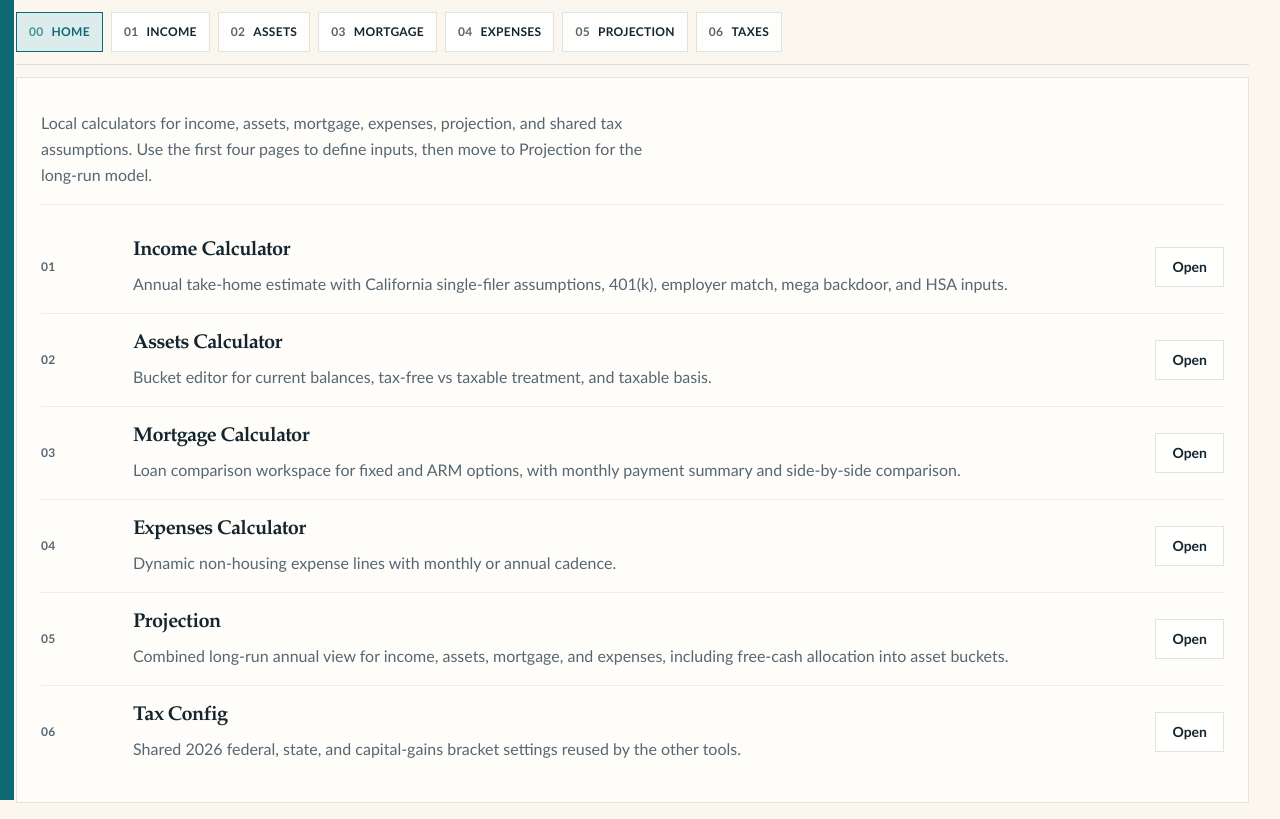
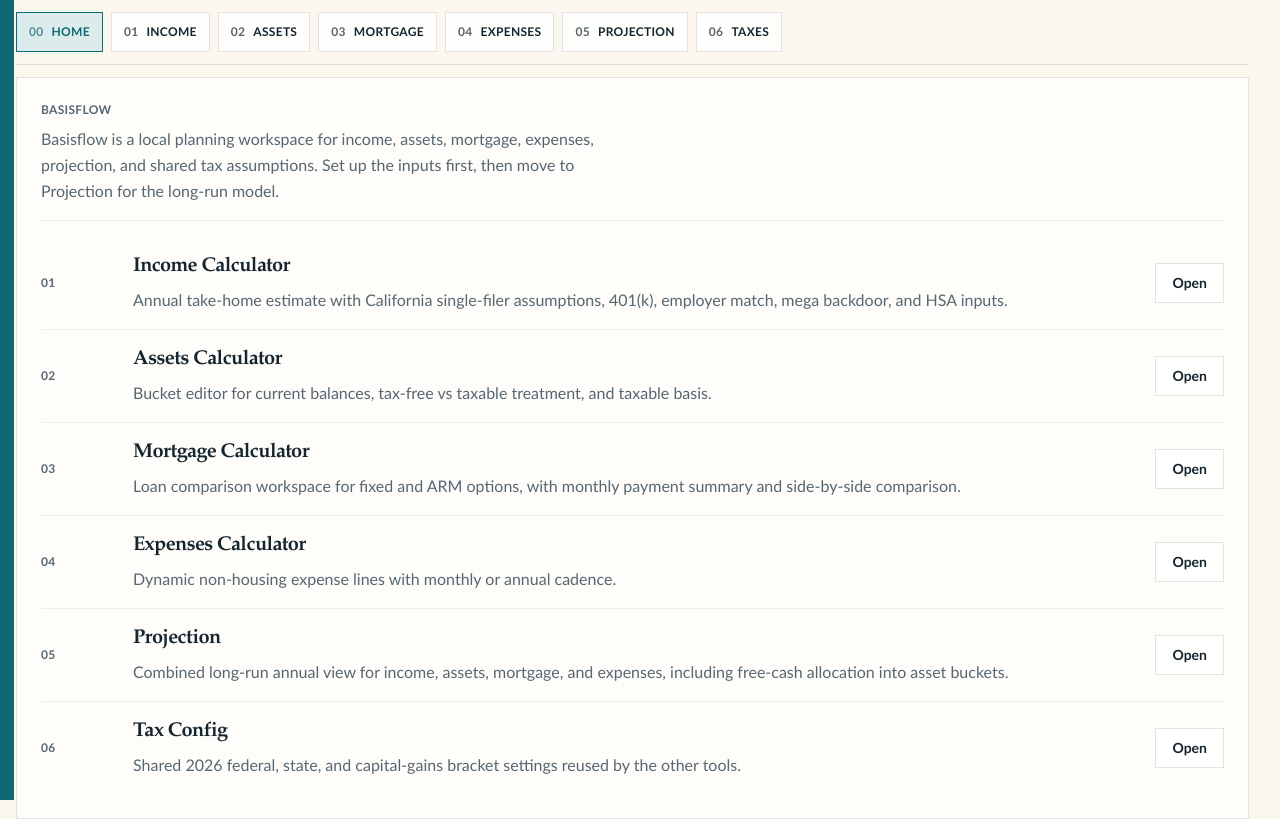
Before and after one commit to exilium-com/basisflow, a React (Vite) app: page / in a window 1280 px wide. Built offline with nearby package versions, Linux system fonts and the light colour scheme.

Commit message:
rename and deploy

```diff
--- a/index.html
+++ b/index.html
@@ -3,7 +3,7 @@
   <head>
     <meta charset="utf-8" />
     <meta name="viewport" content="width=device-width, initial-scale=1" />
-    <title>Finance Tools</title>
+    <title>Basisflow</title>
   </head>
   <body>
     <div id="root"></div>
--- a/package.json
+++ b/package.json
@@ -1,11 +1,12 @@
 {
-  "name": "finance-tools",
+  "name": "basisflow",
   "private": true,
   "version": "0.0.0",
   "type": "module",
   "scripts": {
     "dev": "vite",
     "build": "vite build",
+    "build-only": "vite build",
     "preview": "vite preview",
     "lint": "eslint .",
     "lint:fix": "eslint . --fix",
--- a/src/main.jsx
+++ b/src/main.jsx
@@ -6,7 +6,7 @@ import "./styles/base.css";
 
 ReactDOM.createRoot(document.getElementById("root")).render(
   <React.StrictMode>
-    <BrowserRouter>
+    <BrowserRouter basename={import.meta.env.BASE_URL}>
       <App />
     </BrowserRouter>
   </React.StrictMode>,
--- a/src/pages/HomePage.jsx
+++ b/src/pages/HomePage.jsx
@@ -49,10 +49,17 @@ export function HomePage() {
       <main className={surfaceClass}>
         <section className={pageSectionClass}>
           <div className="border-b border-(--line-soft) pb-4">
+            <p
+              className="text-xs font-extrabold uppercase tracking-wide
+                text-(--ink-soft)"
+            >
+              Basisflow
+            </p>
             <p className="mt-2 max-w-prose leading-relaxed text-(--ink-soft)">
-              Local calculators for income, assets, mortgage, expenses,
-              projection, and shared tax assumptions. Use the first four pages
-              to define inputs, then move to Projection for the long-run model.
+              Basisflow is a local planning workspace for income, assets,
+              mortgage, expenses, projection, and shared tax assumptions. Set
+              up the inputs first, then move to Projection for the long-run
+              model.
             </p>
           </div>
 
--- a/vite.config.js
+++ b/vite.config.js
@@ -3,5 +3,6 @@ import tailwindcss from "@tailwindcss/vite";
 import react from "@vitejs/plugin-react-swc";
 
 export default defineConfig({
+  base: process.env.BASE_PATH || "/",
   plugins: [tailwindcss(), react()],
 });
```
